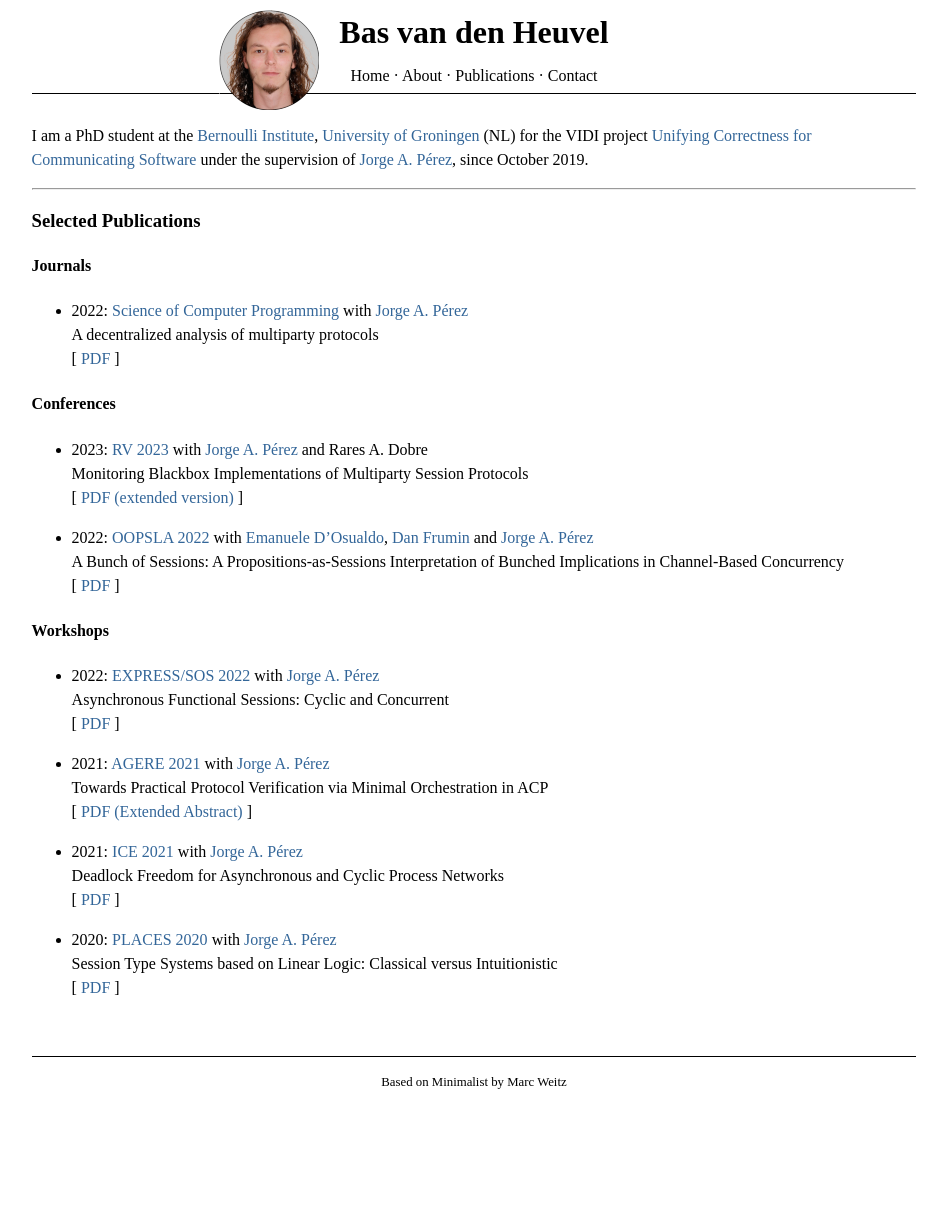
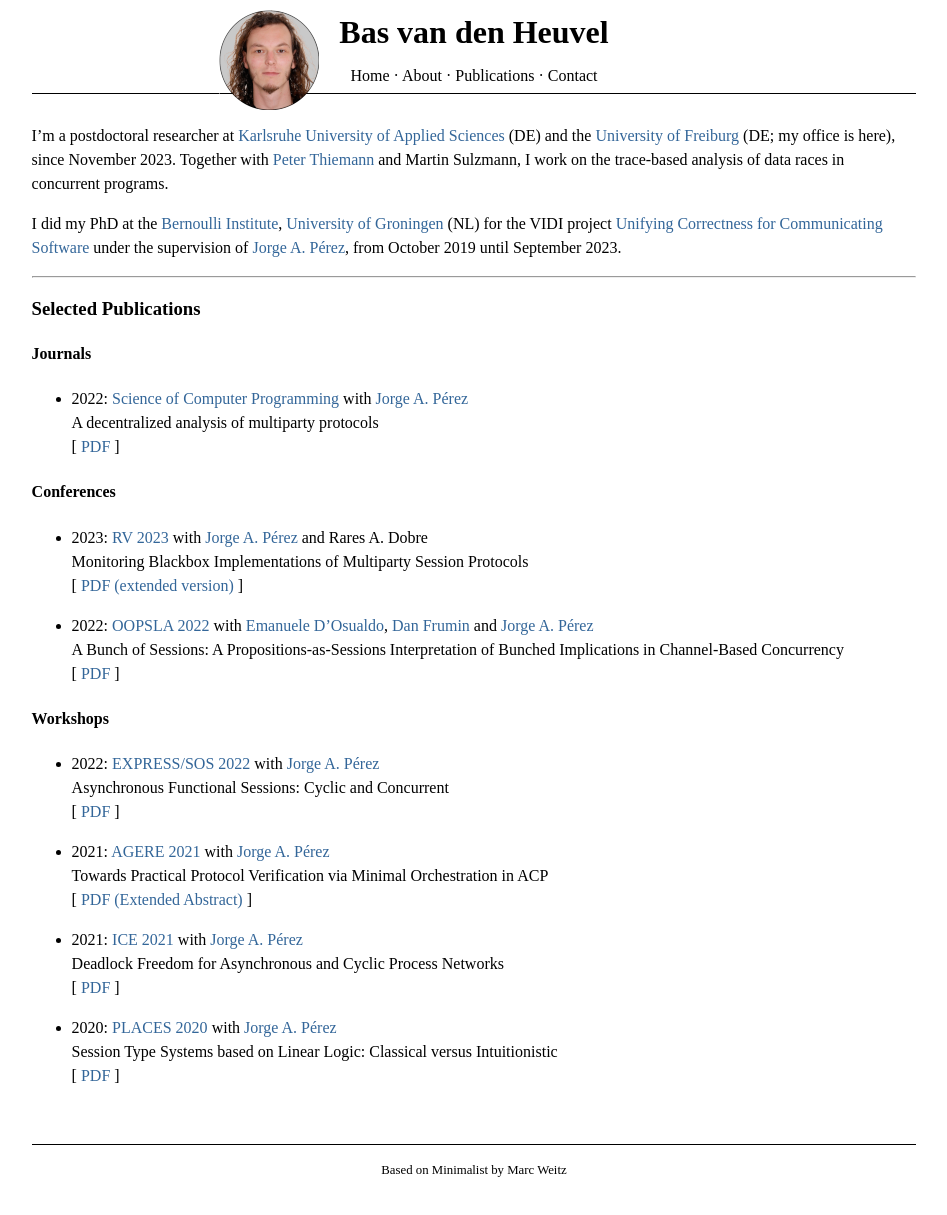
Before and after one commit to basvdheuvel/basvdheuvel.github.io, a Jekyll site: the page built from index.md, in a window 1280 px wide. Shown: the whole page, without its empty margins (166-1113 px from the left). Built offline with Jekyll 4.4.1, drawn with Linux system fonts in a browser that asks for light colours; before the commit the page ends 1127 px from its top, so only the background shows below that.

```diff
--- a/index.md
+++ b/index.md
@@ -1,12 +1,14 @@
 ---
 layout: default
 ---
+I'm a postdoctoral researcher at [Karlsruhe University of Applied Sciences](https://h-ka.de) (DE) and the [University of Freiburg](https://www.uni-freiburg.de/) (DE; my office is here), since November 2023.
+Together with [Peter Thiemann](http://www2.informatik.uni-freiburg.de/~thiemann/) and Martin Sulzmann, I work on the trace-based analysis of data races in concurrent programs.
 
-I am a PhD student at the [Bernoulli
+I did my PhD at the [Bernoulli
 Institute](https://www.rug.nl/research/bernoulli/), [University of
 Groningen](https://www.rug.nl/) (NL) for the VIDI project [Unifying Correctness
 for Communicating Software](https://www.jperez.nl/vidi) under the supervision of
-[Jorge A. Pérez](https://www.jperez.nl/), since October 2019.
+[Jorge A. Pérez](https://www.jperez.nl/), from October 2019 until September 2023.
 
 <hr />
 
```
Also changed, not shown: about.md (+6 -2 lines), Gemfile.lock.
